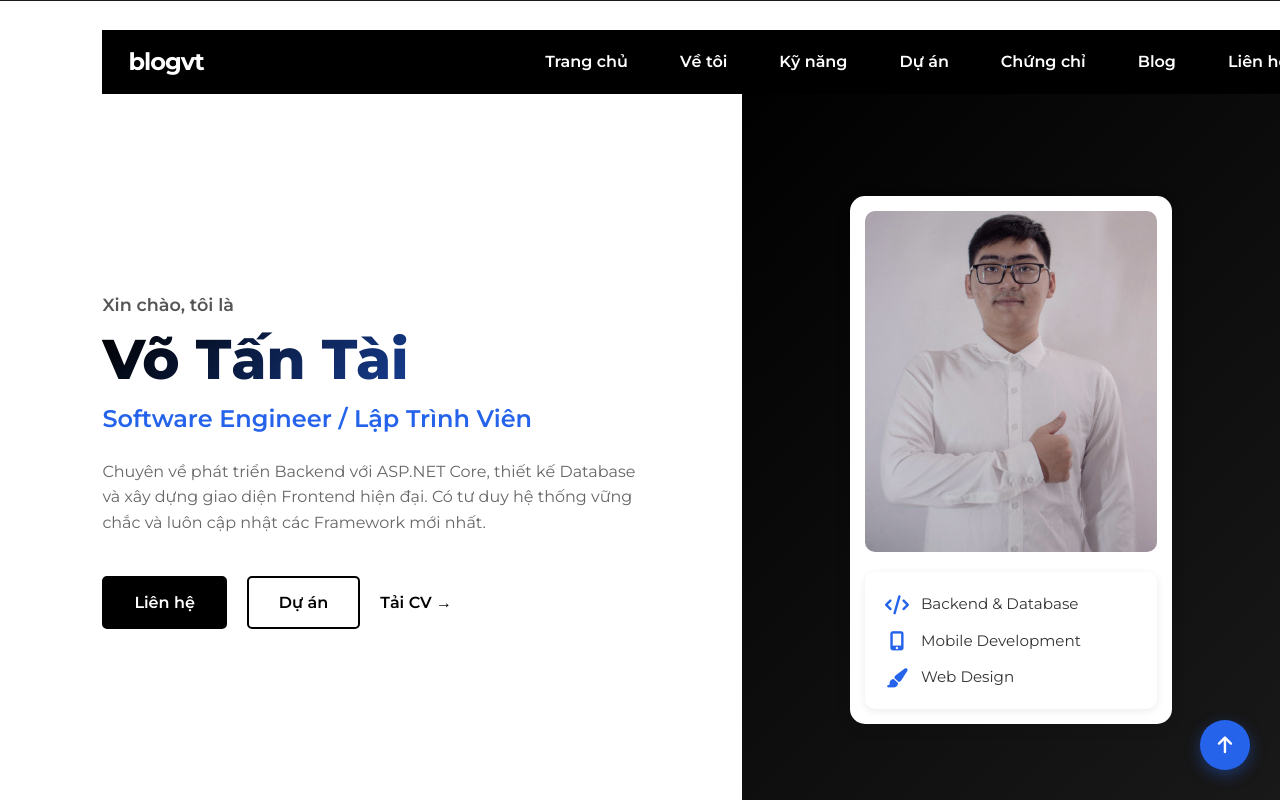
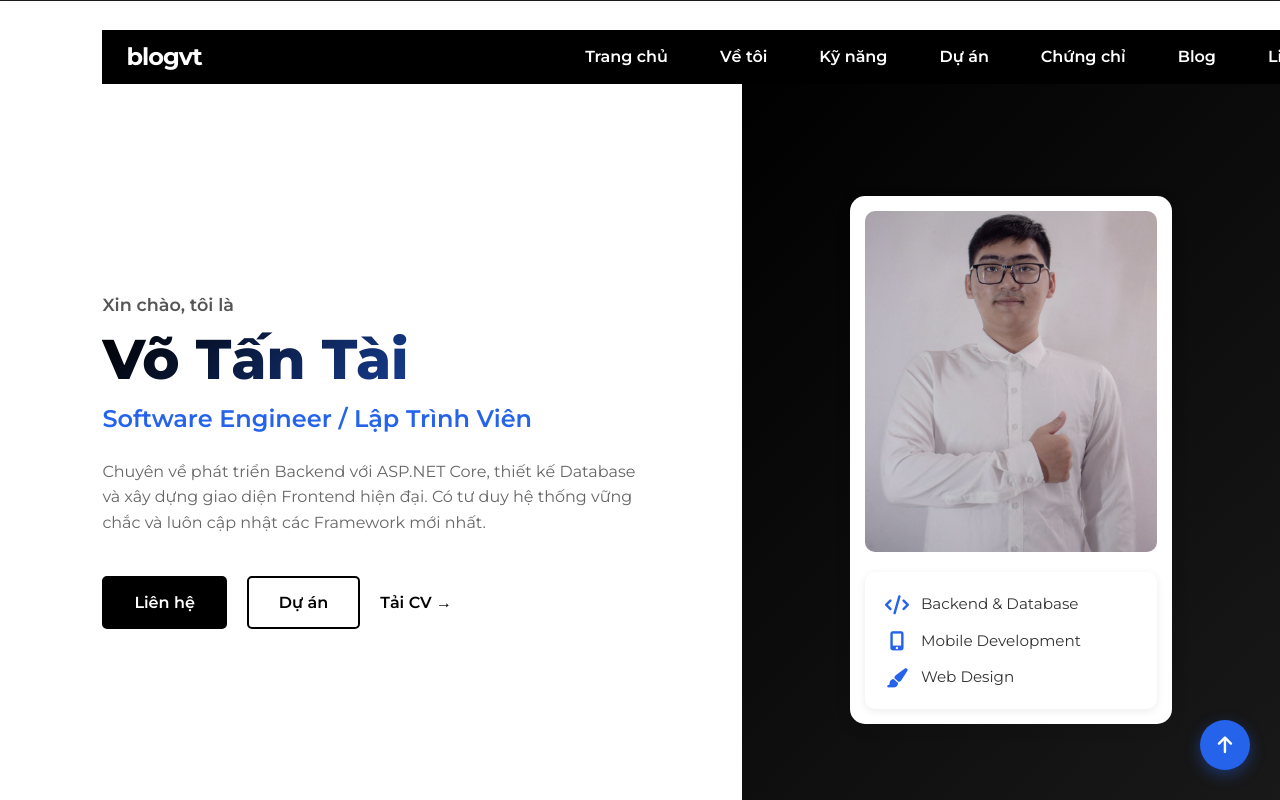
Before and after one commit to votai2804/blog_votai, a website: page index.html in a window 1280 px wide. Shown: the top 800 px of the page. Drawn offline with Linux system fonts and the light colour scheme.

Commit message:
Fix navbar spacing - logo flush left, proper right padding

```diff
--- a/css/style.css
+++ b/css/style.css
@@ -44,9 +44,7 @@ body {
     display: flex;
     justify-content: space-between;
     align-items: center;
-    padding: 0.5rem 0;
-    padding-left: 1rem;
-    padding-right: 4rem;
+    padding: 0.5rem 1.5rem;
     max-width: 100%;
     margin: 0;
     width: 100%;
@@ -61,7 +59,7 @@ body {
     letter-spacing: -1px;
     margin-left: 0;
     background-color: #000000;
-    padding: 5px 10px;
+    padding: 0;
 }
 
 .nav-menu {
```
